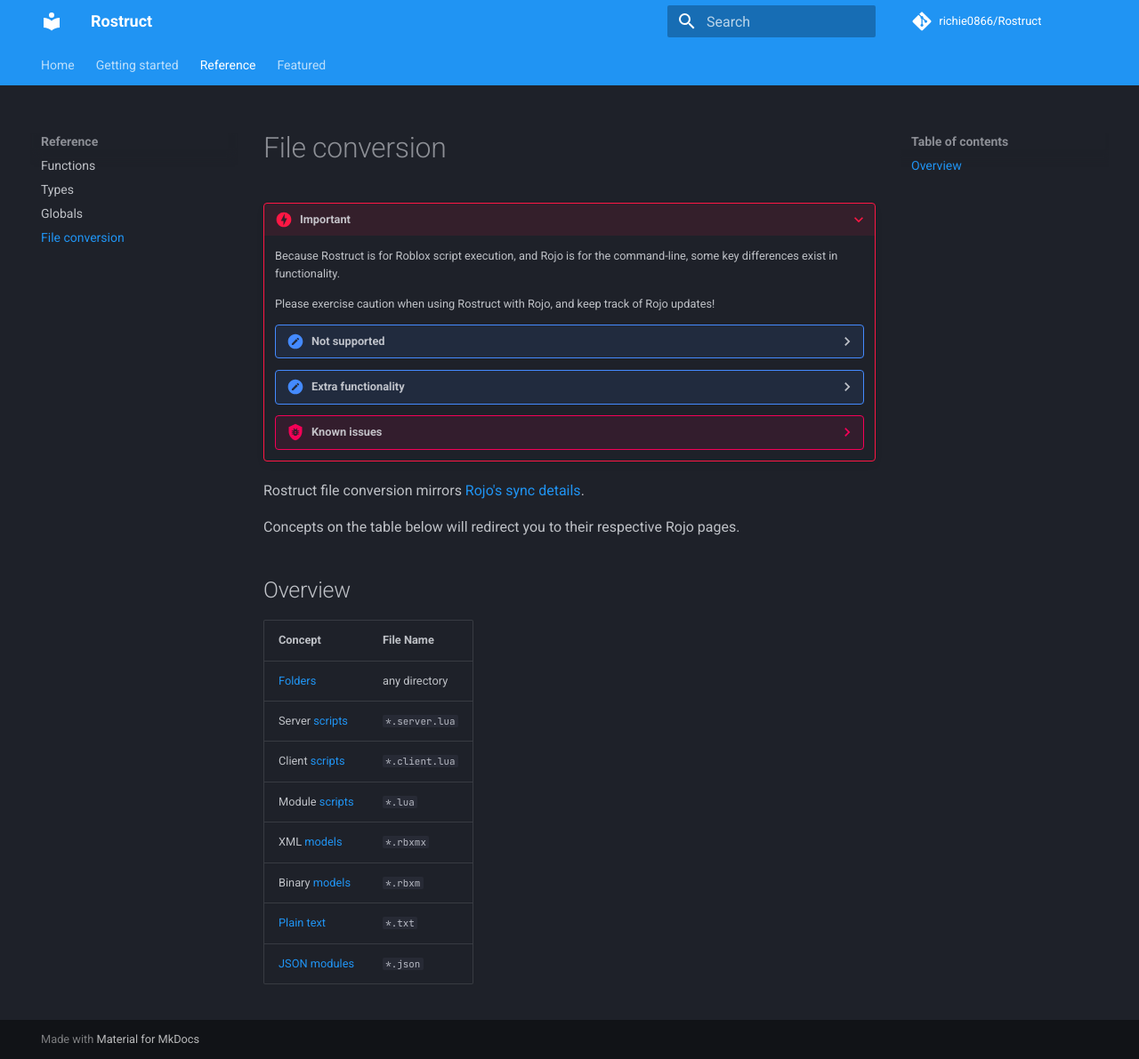
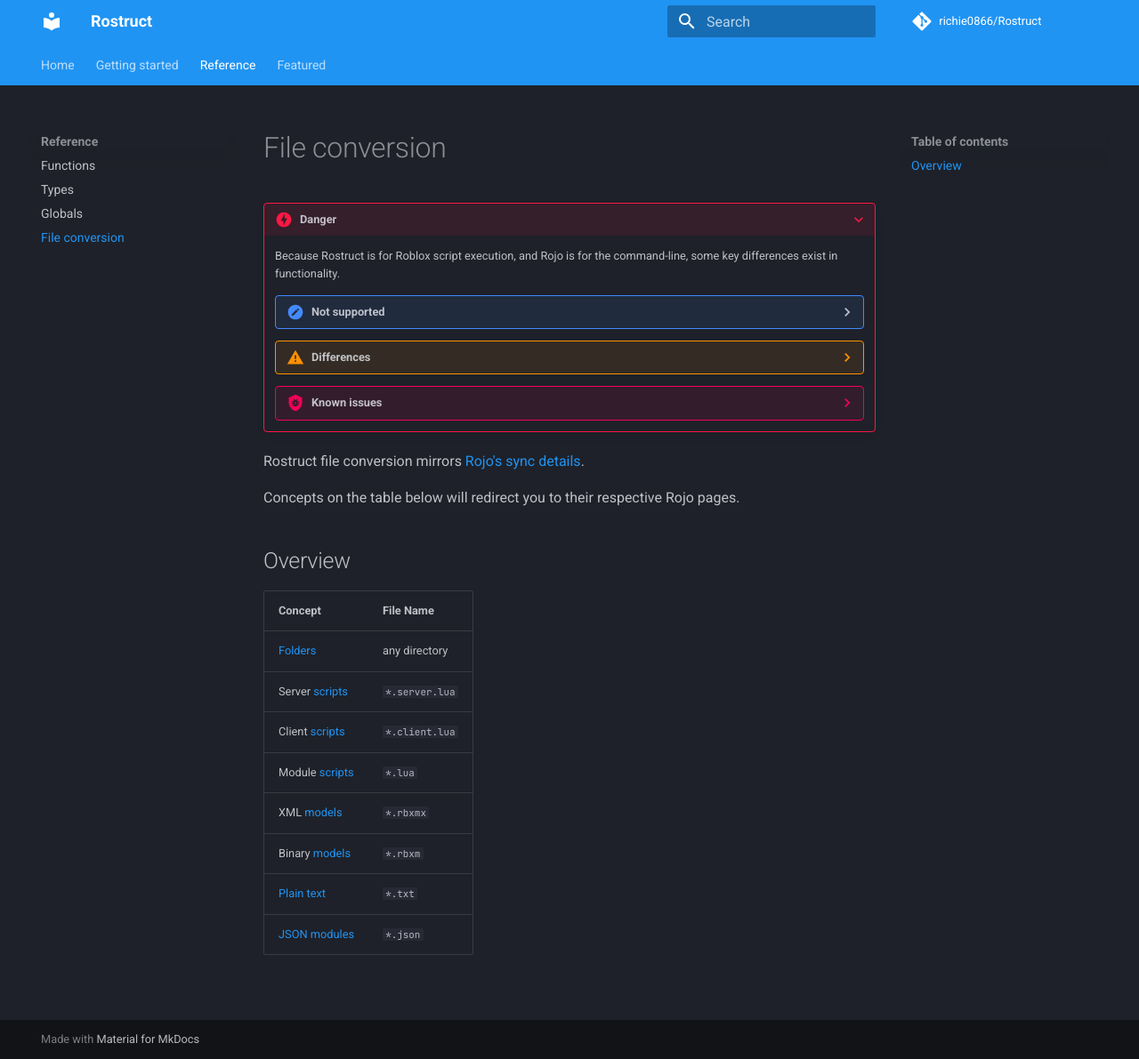
Before and after one commit to richie0866/Rostruct, an MkDocs documentation site: the page built from docs/reference/file-conversion.md, in a window 1280 px wide and 1191 px high. Shown: the whole window at 89% size. Built offline with MkDocs 1.6.1 and Material for MkDocs 9.7.7, drawn with Linux system fonts in a browser that asks for light colours; comment, search, counter and statistics services are not loaded.

Commit message:
Update file-conversion.md

```diff
--- a/docs/reference/file-conversion.md
+++ b/docs/reference/file-conversion.md
@@ -1,19 +1,17 @@
 # File conversion
 
-???+ danger "Important"
+???+ danger
 
 	Because Rostruct is for Roblox script execution, and Rojo is for the command-line, some key differences exist in functionality.
-
-	Please exercise caution when using Rostruct with Rojo, and keep track of Rojo updates!
 
 	??? missing "Not supported"
 
 		* Rojo project files
 			* Project files structure your codebase around the `game` object, which would expose your project to the client.
 
-	??? check "Extra functionality"
+	??? warning "Differences"
 
-		* `.rbxm` and `.rbxmx` files are fully supported, but [Binary models](https://rojo.space/docs/6.x/sync-details/#models) are buggy in Rojo
+		* `.rbxm` and `.rbxmx` files are fully supported, but [the former](https://rojo.space/docs/6.x/sync-details/#models) is buggy in Rojo
 
 	??? bug "Known issues"
 
```
